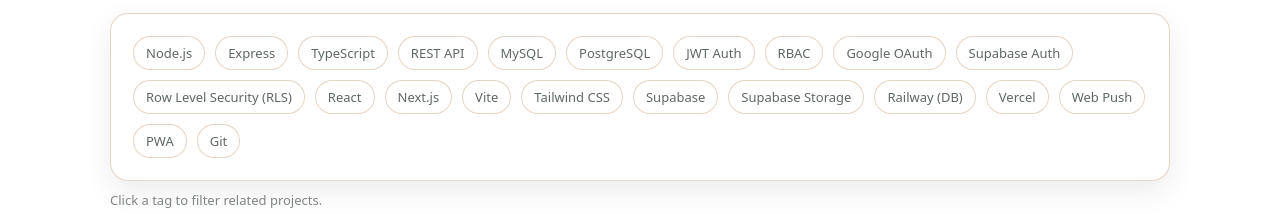
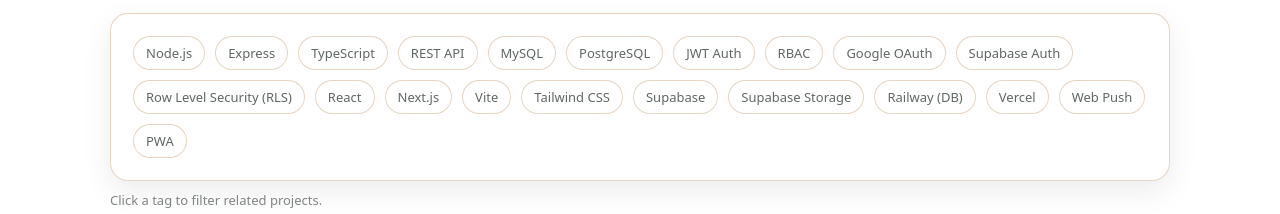
Before and after one commit to macyhood2527-oss/mmarcelo-portfolio, a React (Vite) app: page / in a window 1280 px wide. Shown: the part 2611-2825 px from the top of the page. Built offline with nearby package versions, Linux system fonts and the light colour scheme; no server answers.

Commit message:
Update tech.js

```diff
--- a/src/data/tech.js
+++ b/src/data/tech.js
@@ -32,6 +32,5 @@
   { key: 'Web Push', label: 'Web Push' },
   { key: 'PWA', label: 'PWA' },
 
-  // General tools
-  { key: 'Git', label: 'Git' },
+
 ];
```
